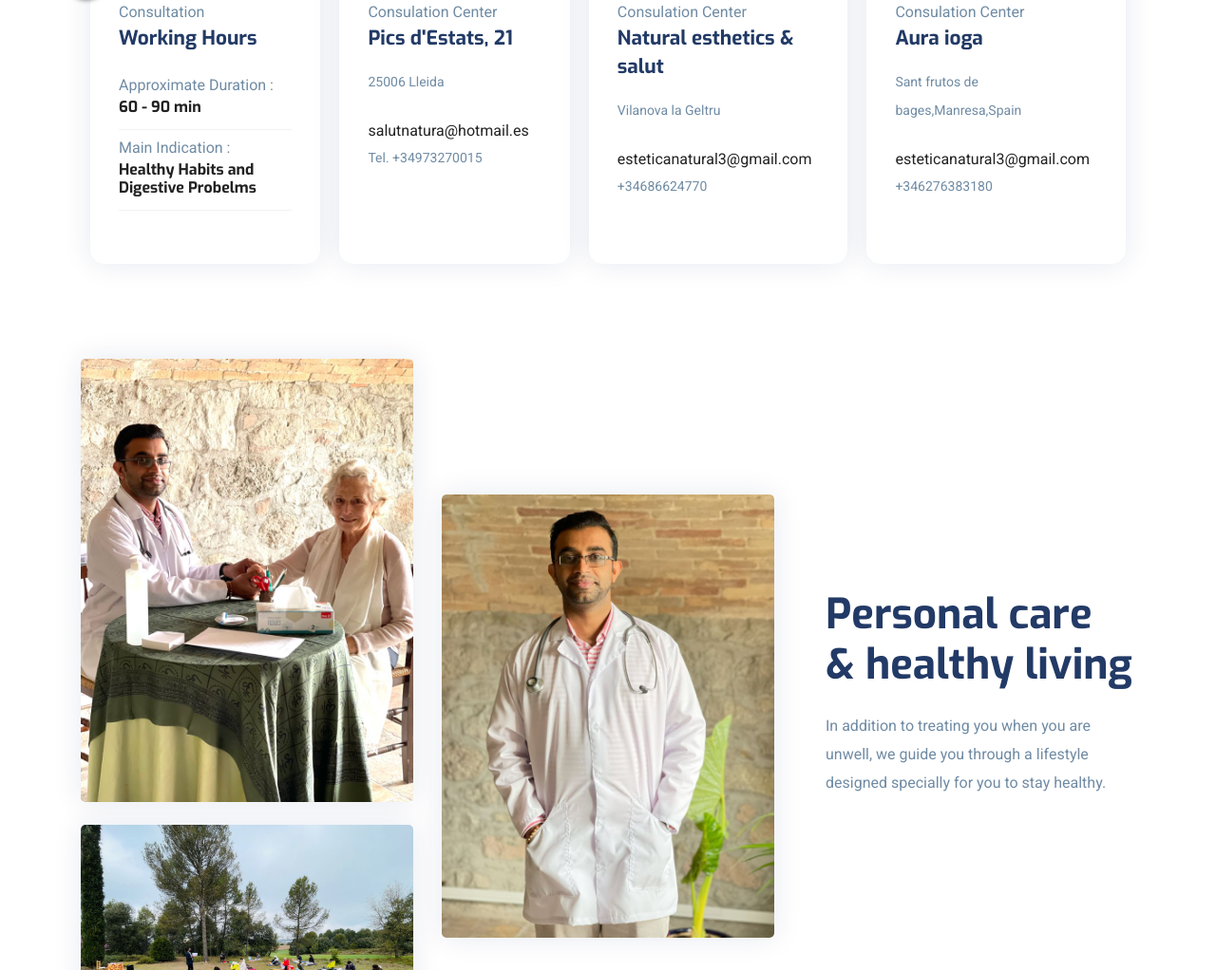
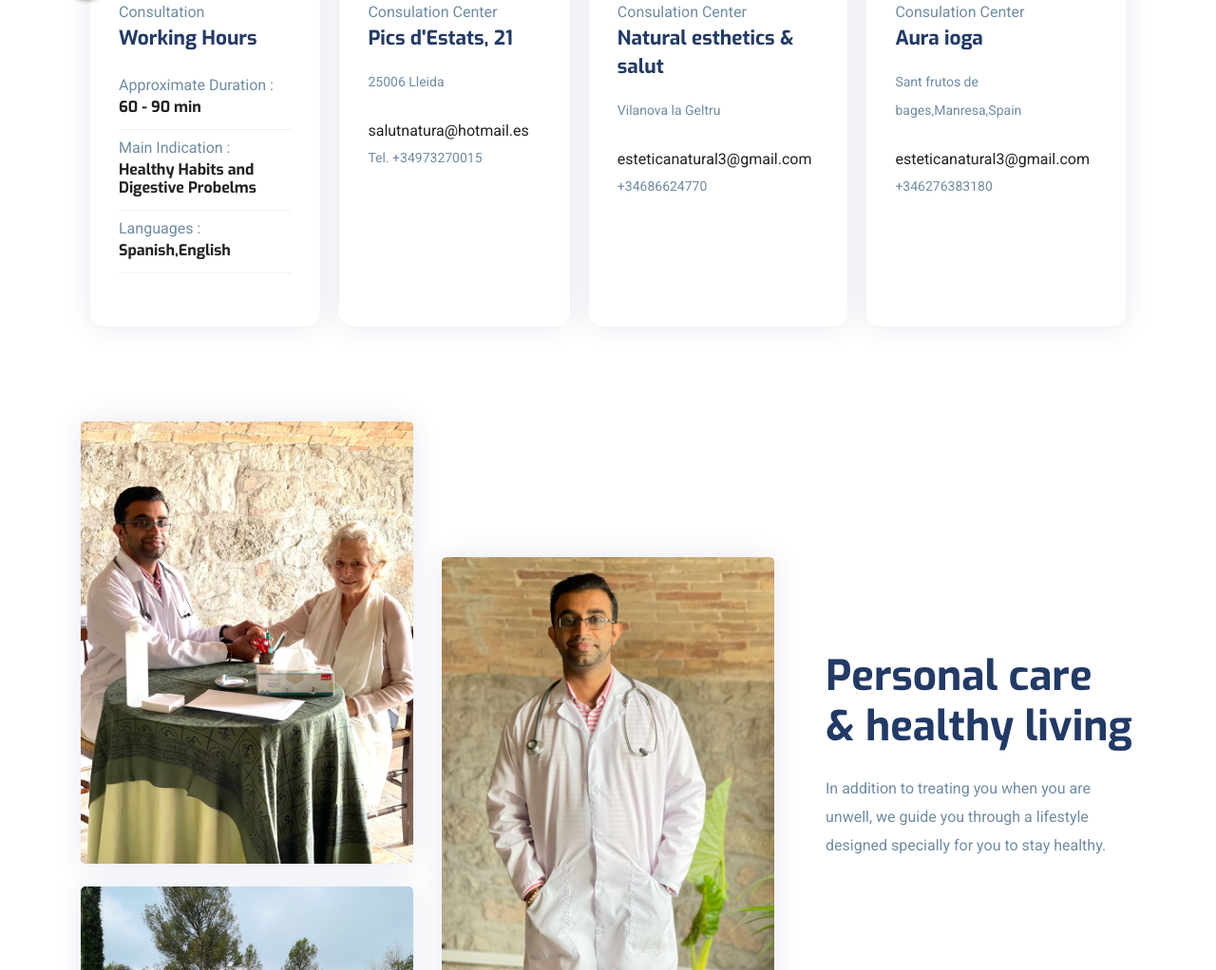
Before and after one commit to fuadaslam/Dr.DinuRaj, a plain HTML site: page index.html in a window 1280 px wide. Shown: the part 732-1754 px from the top of the page at 95% size. Drawn offline with Linux system fonts and the light colour scheme; some packages are replaced by stand-ins of ours; a script that the page names is missing.

Commit message:
Languages

```diff
--- a/index.html
+++ b/index.html
@@ -207,6 +207,8 @@ FACEBOOK:https://fuadaslam.github.io/Dr.DinuRaj/
 										min</h6></li>
 								<li >Main Indication : <h6>Healthy Habits and
 										Digestive Probelms</h6></li>
+
+										<li >Languages : <h6>Spanish,English</h6></li>
 								<!-- <li class="d-flex justify-content-between">Sat - sun : <span>10:00 - 17:00</span></li> -->
 							</ul>
 						</div>
```
